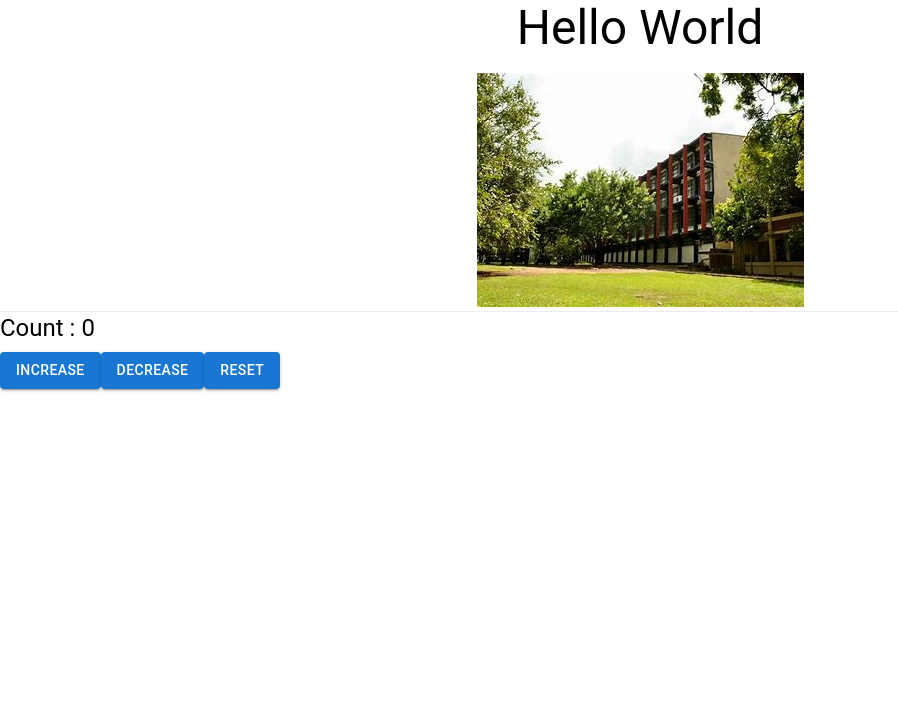
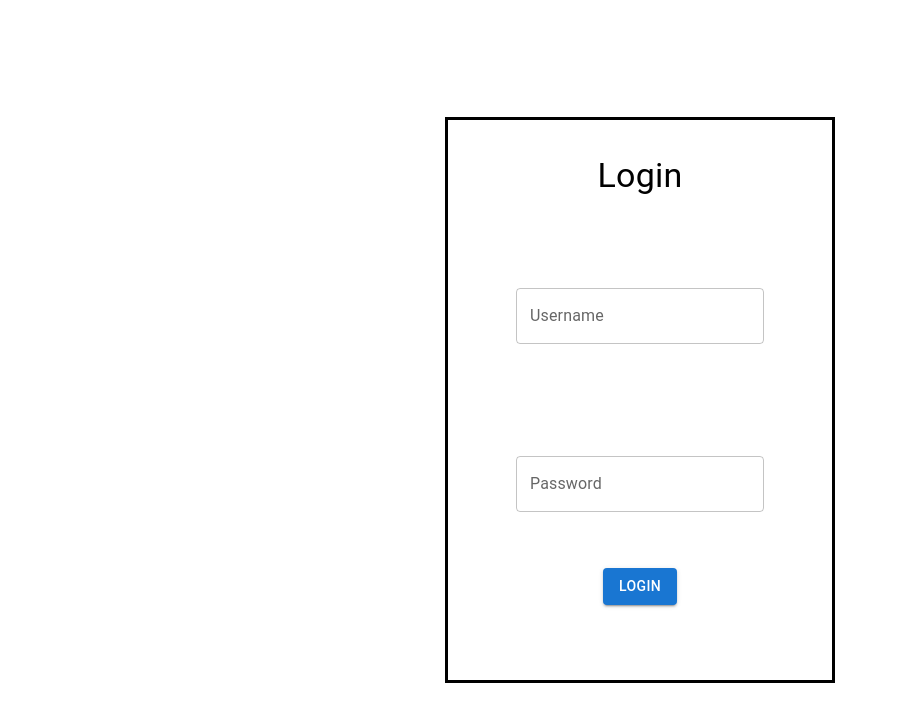
Before and after one commit to dinukamalitha/React-App, a React (Create React App) app: page / in a window 1280 px wide. Shown: the top 722 px of the page, without its empty margins (0-898 px from the left). Built offline with nearby package versions, Linux system fonts and the light colour scheme.

Commit message:
New Page Created

```diff
--- a/src/app/App.js
+++ b/src/app/App.js
@@ -1,9 +1,11 @@
 import React from "react";
 import HomePage from "../pages/home/index.jsx";
+import LoginPage from "../pages/login";
 
 function App() {
   return (
-    <HomePage />
+    // <HomePage />
+      <LoginPage/>
   );
 }
 
--- /dev/null
+++ b/src/components/common/button/index.jsx
@@ -0,0 +1,77 @@
+import {Component} from "react";
+import React from "react";
+import {Button} from "@mui/material";
+import PropTypes from "prop-types";
+
+class MyButton extends Component{
+    static propTypes = {
+        onClick: PropTypes.func,
+        Children: PropTypes.node,
+        variant: PropTypes.string,
+        className: PropTypes.any,
+        label: PropTypes.string,
+        size: PropTypes.string,
+        disabled: PropTypes.bool,
+        color: PropTypes.string,
+        type: PropTypes.string,
+        endIcon: PropTypes.string,
+        startIcon: PropTypes.string,
+    }
+
+    static defaultProps = {
+        className: "",
+        color: "primary",
+        label: "",
+        size: "medium",
+        variant: "contained",
+        disabled: false,
+        type: "button"
+    }
+
+    handleButtonClick = (event) => {
+        const {onClick, disabled} = this.props;
+        if (disabled) return;
+
+        onClick && onClick({event});
+    }
+
+    renderChildren = (label, children) => {
+        if (label) return label;
+        if (children) return children;
+    }
+
+    render(){
+        const {
+            children,
+            label,
+            className,
+            type,
+            color,
+            size,
+            variant,
+            disabled,
+            startIcon,
+            endIcon,
+            style,
+        } = this.props;
+
+        return(
+            <Button
+                className={className}
+                type={type}
+                color={color}
+                size={size}
+                endIcon={endIcon}
+                startIcon={startIcon}
+                variant={variant}
+                disabled={disabled}
+                style={style}
+                onClick={this.handleButtonClick}
+            >
+                {this.renderChildren(label,children)}
+            </Button>
+        )
+    }
+}
+
+export default MyButton;
--- a/src/components/home/counter/index.jsx
+++ b/src/components/home/counter/index.jsx
@@ -1,6 +1,7 @@
 import {Component} from "react";
 import React from "react";
-import {Button, Typography} from "@mui/material";
+import {Typography} from "@mui/material";
+import MyButton from "../../common/button";
 
 class Counter extends Component{
     constructor(props) {
@@ -38,26 +39,61 @@ class Counter extends Component{
                     Count : {this.state.count}
                 </Typography>
 
-                <Button variant="contained" onClick={()=>{
-                    //alert("Hi, there!");
-                    this.increment();
-                }}>
+                {/*<Button variant="contained" onClick={()=>{*/}
+                {/*    //alert("Hi, there!");*/}
+                {/*    this.increment();*/}
+                {/*}}>*/}
+                {/*    Increase*/}
+                {/*</Button>*/}
+
+                {/*<Button variant="contained" color="success" onClick={()=>{*/}
+                {/*    //alert("Hi, there!");*/}
+                {/*    this.decrement();*/}
+                {/*}}*/}
+                {/*        style={{marginLeft : '20px'}}*/}
+                {/*>*/}
+                {/*    Decrease*/}
+                {/*</Button>*/}
+
+                {/*<Button variant="contained" color="error" onClick={()=>{*/}
+                {/*    //alert("Hi, there!");*/}
+                {/*    this.reset();*/}
+                {/*}}*/}
+                {/*        style={{marginLeft : '20px'}}*/}
+                {/*>*/}
+                {/*    Reset*/}
+                {/*</Button>*/}
+
+                <MyButton
+                    variant = "contained"
+                    onClick={()=>{
+                        this.increment();
+                    }}
+                >
                     Increase
-                </Button>
+                </MyButton>
 
-                <Button variant="contained" onClick={()=>{
-                    //alert("Hi, there!");
-                    this.decrement();
-                }}>
+                <MyButton
+                    variant = "contained"
+                    color = "success"
+                    style = {{marginLeft : '20px'}}
+                    onClick={()=>{
+                        this.decrement();
+                    }}
+                >
                     Decrease
-                </Button>
+                </MyButton>
 
-                <Button variant="contained" onClick={()=>{
-                    //alert("Hi, there!");
-                    this.reset();
-                }}>
+                <MyButton
+                    variant = "contained"
+                    color = "error"
+                    style = {{marginLeft : '20px'}}
+                    onClick={()=>{
+                        this.reset();
+                    }}
+                >
                     Reset
-                </Button>
+                </MyButton>
             </div>
         )
     }
--- a/src/pages/home/index.jsx
+++ b/src/pages/home/index.jsx
@@ -2,7 +2,7 @@ import {Component, Fragment} from "react";
 import React from "react";
 import Greeting from "../../components/home/greeting";
 import Counter from "../../components/home/counter";
-import {Button, Divider} from "@mui/material";
+import {Divider} from "@mui/material";
 
 class HomePage extends Component {
     constructor(props) {
--- /dev/null
+++ b/src/pages/login/index.jsx
@@ -0,0 +1,44 @@
+import {Component} from "react";
+import React from "react";
+import {styleSheet} from "./style";
+import {withStyles} from "@mui/styles";
+import {TextField, Typography} from "@mui/material";
+import MyButton from "../../components/common/button";
+
+class LoginPage extends Component{
+    constructor(props) {
+        super(props);
+    }
+
+    render() {
+        const {classes} = this.props;
+        return(
+            <div className={classes.container}>
+                <div className={classes.loginCover}>
+                    <div className={classes.titleContainer}>
+                        <Typography variant="h4">
+                            Login
+                        </Typography>
+                    </div>
+                    <div className={classes.formContainer}>
+                        <TextField
+                            id="outlined-basic"
+                            label="Username"
+                            variant="outlined" />
+                        <TextField
+                            id="outlined-password-input"
+                            label="Password"
+                            type="password"
+                            autoComplete="current-password"
+                        />
+                    </div>
+                    <div className={classes.buttonContainer}>
+                        <MyButton label="Login" />
+                    </div>
+                </div>
+            </div>
+        )
+    }
+}
+
+export default withStyles (styleSheet)(LoginPage);
--- /dev/null
+++ b/src/pages/login/style.js
@@ -0,0 +1,41 @@
+export const styleSheet = {
+    container : {
+        display: 'flex',
+        flexWrap: 'wrap',
+        flexDirection: 'column',
+        alignItems: 'center',
+        justifyContent: 'center',
+        height: '100vh',
+        width: '100vw'
+    },
+
+    loginCover : {
+        display: 'flex',
+        flexWrap: 'wrap',
+        flexDirection: 'column',
+        alignItems: 'center',
+        justifyContent: 'center',
+        height: '70%',
+        width: '30%',
+        border: 'solid black'
+    },
+
+    titleContainer : {
+        display: 'flex',
+        alignItems: 'center',
+        height: '20%',
+    },
+
+    formContainer : {
+        display: 'flex',
+        flexDirection: 'column',
+        alignItems: 'center',
+        justifyContent: 'space-around',
+        height: '60%',
+        width: '100%',
+    },
+
+    buttonContainer : {
+        height: '20%',
+    }
+}
```
